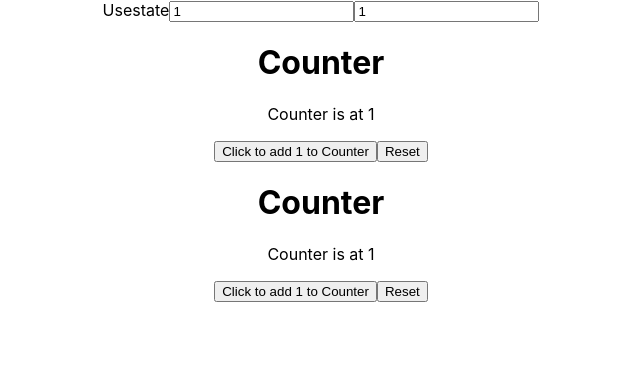
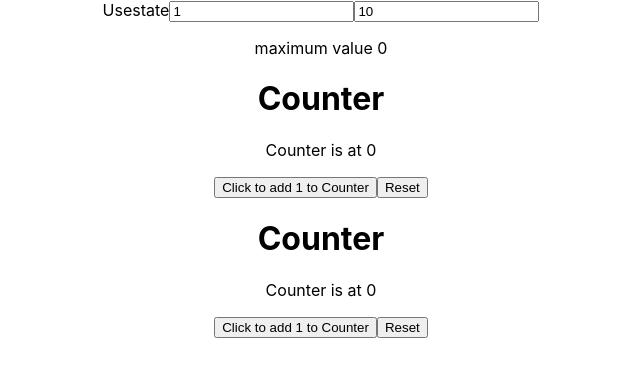
Before and after one commit to Shrifti/usestate, a React (Create React App) app: page / in a window 1280 px wide. Shown: the top 376 px of the page, without its empty margins (319-959 px from the left). Built offline with nearby package versions, Linux system fonts and the light colour scheme.

Commit message:
Maximum Value from all components

```diff
--- a/src/App.js
+++ b/src/App.js
@@ -4,7 +4,10 @@ import { useState } from 'react';
 function App() {
 
   const [delta, setDelta] = useState(1)
-  const [Maxnum, setMax] = useState(1)
+  const [Maxnum, setMax] = useState(10)
+  const [reset,setReset] = useState(false)
+  const [Maxvalue,setMaxv] = useState(0)
+
   function handleDelta(e){
   console.log(e);
   setDelta(Number(e.target.value))
@@ -12,13 +15,21 @@ function App() {
 function handleMaxnum(maxnumber){
   setMax(Number(maxnumber.target.value))
 }
+function getReset(data){
+  console.log(data)
+  setReset(data)
+}
+function setMaxvalue(count){
+  return setMaxv(count)
+}
   return (
     <div className="App">
       Usestate
       <input type = "number" value ={delta} onChange = {handleDelta}/>
       <input type = "number" value ={Maxnum} onChange = {handleMaxnum}/>
-      <Counter delta = {delta} maxnum = {Maxnum}/>
-      <Counter delta = {delta} maxnum ={Maxnum}/>
+      <p>maximum value {Maxvalue} </p>
+      <Counter delta = {delta} maxnum = {Maxnum} getRset = {getReset} needToReset = {reset} Setmaxvalue = {setMaxvalue} maxvalue = {Maxvalue}/>
+      <Counter delta = {delta} maxnum ={Maxnum} getRset = {getReset} needToReset = {reset} Setmaxvalue = {setMaxvalue} maxvalue = {Maxvalue}/>
     </div>
   );
 }
--- a/src/Counter.js
+++ b/src/Counter.js
@@ -1,23 +1,34 @@
-import { useState } from "react";
+import { useState,useEffect } from "react";
 function Counter(props) {
-    const {delta} = props
-    const {maxnum} = props
-    const [count, setCount] = useState(1)
+    const {delta,getRset,needToReset,maxvalue} = props
+    const {maxnum,Setmaxvalue} = props
+    const [count, setCount] = useState(0)
 
+    useEffect(()=>{
+        if(needToReset){
+            setCount(0)
+            getRset(false)
+        }
+    },[needToReset,getRset])
+
+    useEffect(()=>{
+        if(maxvalue<count)
+            Setmaxvalue(count)
+
+    },[maxvalue,Setmaxvalue,count])
     function incr(){
         setCount(
             function(oldCount){
-                if (oldCount + delta > maxnum) {
+                if (oldCount + delta > maxnum)
                     return 0
-                } else {
                     return oldCount + delta
-                }
 
             }
         )
     }
     function Res(){
-        setCount(0)
+        getRset(true)
+        //setCount(0)
     }
 
     return (
```
